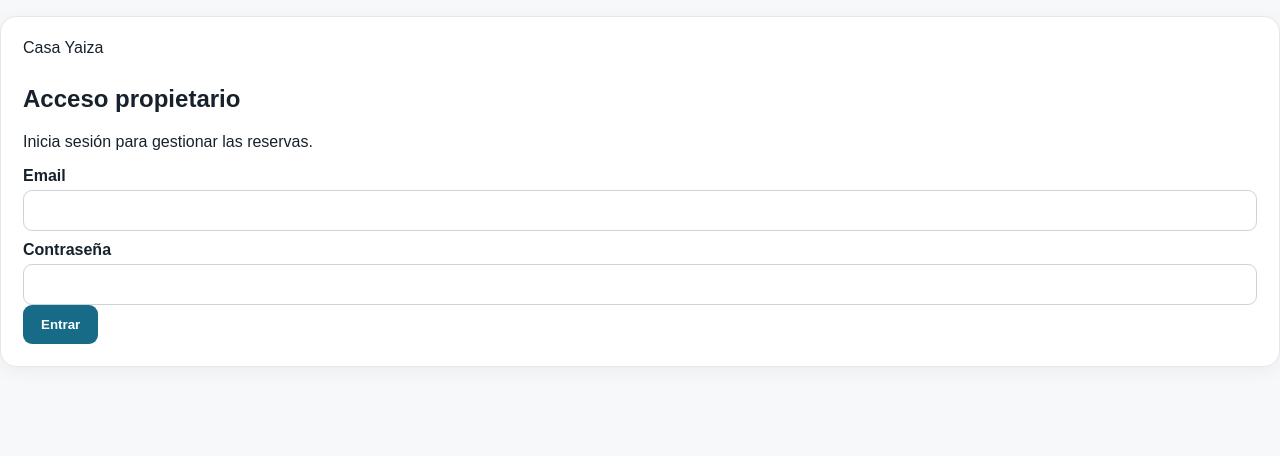
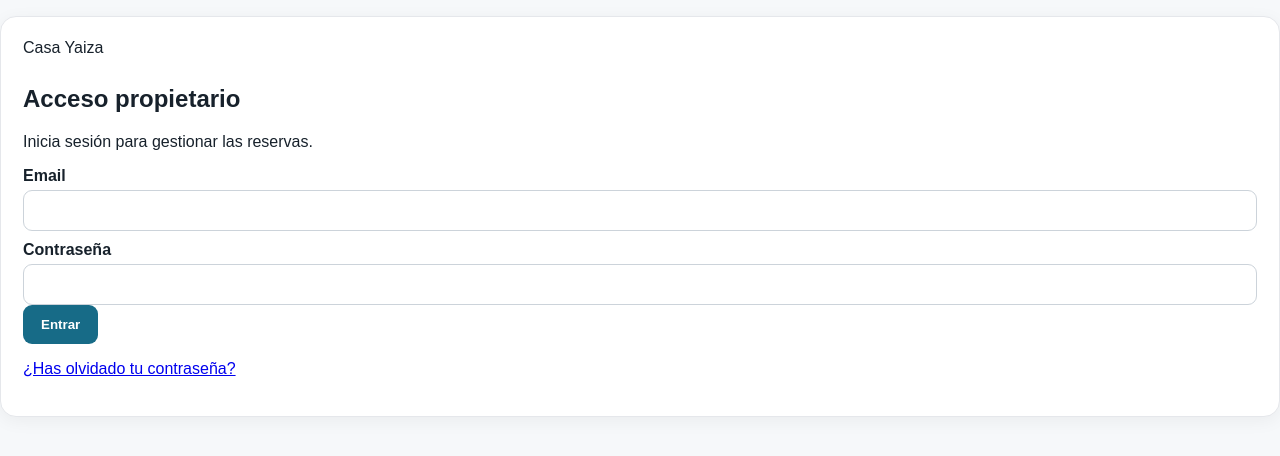
Before and after one commit to f27fnv5wbr-art/casa-yaiza, a Next.js app: page /admin/login in a window 1280 px wide. Shown: the top 456 px of the page. Built offline with nearby package versions, Linux system fonts and the light colour scheme.

Commit message:
Connect owner login and homepage to password recovery

```diff
--- a/src/app/admin/login/page.tsx
+++ b/src/app/admin/login/page.tsx
@@ -68,6 +68,7 @@ function LoginForm() {
             {loading ? 'Entrando…' : 'Entrar'}
           </button>
         </form>
+        <p><a href="/?recover=1">¿Has olvidado tu contraseña?</a></p>
       </section>
     </main>
   )
```
